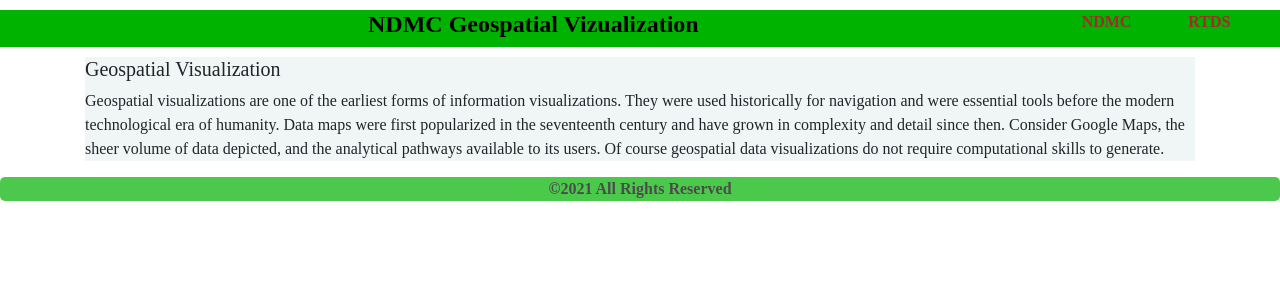
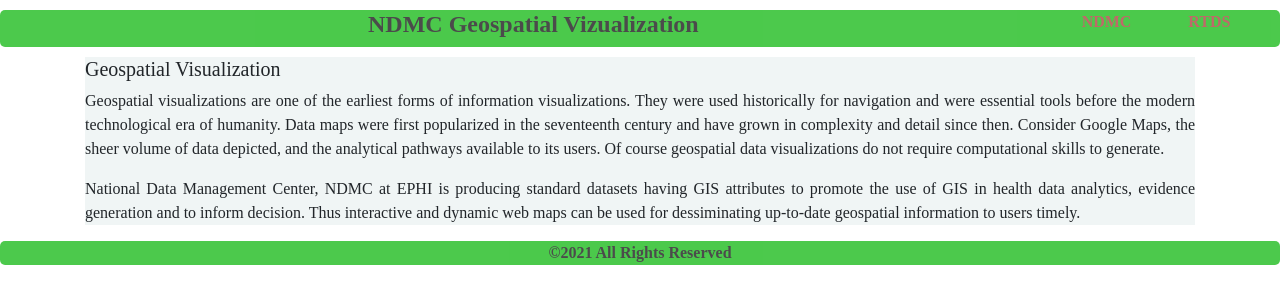
Before and after one commit to amsalutilaye2019/gis_viz, a PHP site: page / in a window 1280 px wide. Shown: the top 304 px of the page. Run offline with PHP 8.4, Linux system fonts and the light colour scheme.

Commit message:
second edition on header and footer

```diff
--- a/footer.php
+++ b/footer.php
@@ -19,6 +19,9 @@
             border-radius:5px;
             text-align:center
         }
+        #pfooter{
+            text-align:center;
+        }
     </style>
     <script src="jquery/jquery.js"></script>
     <script src="bootstrap/js/bootstrap.min.js"></script>
@@ -26,7 +29,7 @@
 </head>
 <body>
     <div id="textbox">
-            <p><span>&#169;</span>2021 All Rights Reserved</p>
+            <p id="pfooter"><span>&#169;</span>2021 All Rights Reserved</p>
     </div>
     <div style="clear: both;"></div>
 </body>
--- a/header.php
+++ b/header.php
@@ -6,6 +6,7 @@
     <link rel="stylesheet" href="bootstrap/css/bootstrap-grid.min.css">
     <style>
         .container-fluid{
+            position: sticky;
             height:auto;
             width:auto;
             background:#00b300;
@@ -14,11 +15,12 @@
             vertical-align:center;
             color:black;
             font-family:Serif;
+            opacity:0.7;
+            border-radius:5px;
         }
         .container-fluid a{
             color:brown;
             font-weight:bold;
-            border-radius:5px;
         }
         .container-fluid h4{
             color:black;
--- a/index.php
+++ b/index.php
@@ -15,6 +15,7 @@
         }
         #content h5, p{
             font-family:Serif;
+            text-align: justify;
         }
     </style>
     <script src="jquery/jquery.js"></script>
@@ -26,6 +27,8 @@
         <div id="content">
             <h5>Geospatial Visualization</h5>
             <p>Geospatial visualizations are one of the earliest forms of information visualizations. They were used historically for navigation and were essential tools before the modern technological era of humanity. Data maps were first popularized in the seventeenth century and have grown in complexity and detail since then. Consider Google Maps, the sheer volume of data depicted, and the analytical pathways available to its users. Of course geospatial data visualizations do not require computational skills to generate.</p>
+            <p>National Data Management Center, NDMC at EPHI is producing standard datasets having GIS attributes to promote the use of GIS in health data analytics, evidence generation and to inform decision.
+                Thus interactive and dynamic web maps can be used for dessiminating up-to-date geospatial information to users timely.</p>
         </div>
     </div>
     <?php
```
